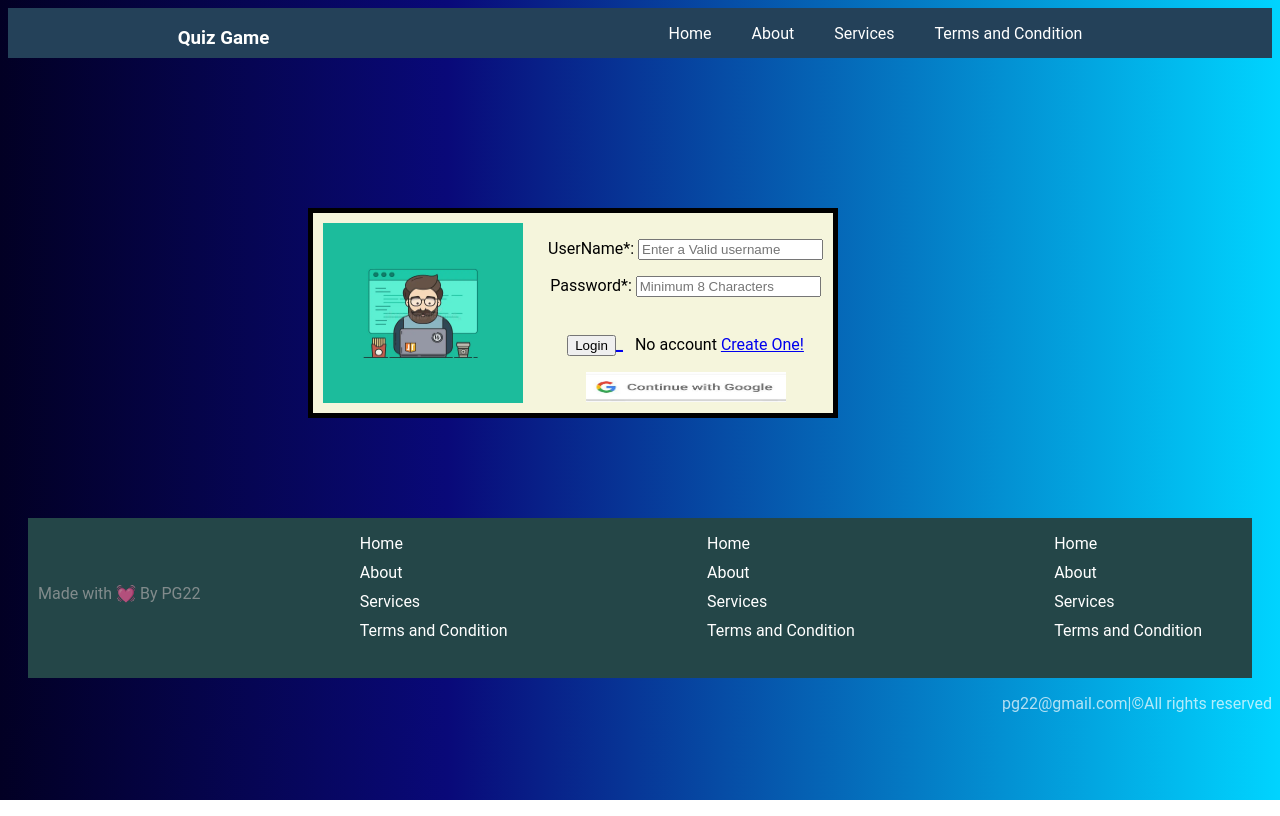
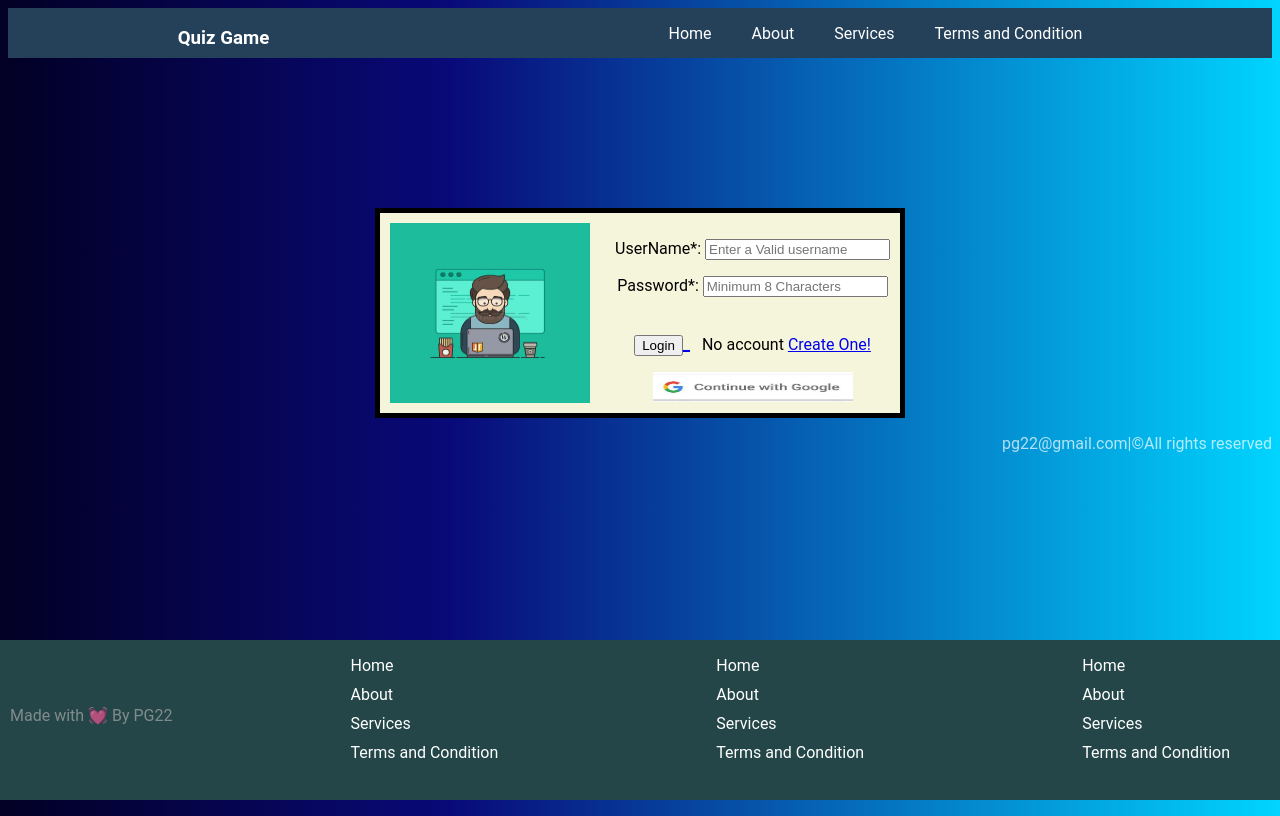
Before and after one commit to Tanuj1228/final-SCM, a plain HTML site: page Index.html in a window 1280 px wide. Drawn offline with Linux system fonts and the light colour scheme.

Commit message:
Modifying the login page

```diff
--- a/Index.html
+++ b/Index.html
@@ -13,6 +13,8 @@
             font-family: 'Roboto',sans-serif;
             background: rgb(2,0,36);
             background: linear-gradient(90deg, rgba(2,0,36,1) 0%, rgba(9,9,121,1) 35%, rgba(0,212,255,1) 100%);
+            height: 100vh;
+            background-repeat: no-repeat;
         }
         img{
             width: 200px;
@@ -22,14 +24,17 @@
             display: flex;
             justify-content: space-between;
             padding: 10px 10px 10px 10px;
-            margin: 150px 200px 100px 300px;
+            margin: auto;
+            margin-top: 150px;
             width: 500px;
             height: 180px;
+
             border: 5px black solid;
             background-color: beige;
         }
-        div#login:hover{
-            box-shadow: 10px 4px 8px 0 rgba(0, 0, 0, 0.2), 0 6px 20px 0 rgba(0, 0, 0, 0.19);
+        div#Login:hover{
+            box-shadow: 10px 6px 10px 2px rgba(0, 0, 0, 0.2), 0 6px 20px 0 rgba(0, 0, 0, 0.19);
+            transition: 0.3s ease-in-out;
         }
         div.google img{
             width: 200px;
@@ -40,11 +45,14 @@
             size: 1.1rem;
         }
         section.header{
+            top: 0;
             background-color: rgb(36, 65, 89);
             height: 50px;
             color: white;
             display: flex;
+            width:auto;
             justify-content: space-around;
+
         }
         div.List ul{
             display: flex;
@@ -61,13 +69,16 @@
             font-size: 1.1rem;
             color: hotpink;
         }
-        div.footer{
+        footer.footer{
             background-color: rgb(36, 70, 72);
             display: flex;
+            bottom: 0;
+            left : 0;
+            position:fixed;
             justify-content: space-between;
             height: 160px;
-            width: auto;
-            margin: 30px 20px 0px 20px;
+            width: 100vw;
+
         }
         div.flex1 ul li{
             list-style: none;
@@ -81,7 +92,7 @@
             font-size: 1.1rem;
             color: hotpink;
         }
-        div.footer div.Title {
+        footer div.Title {
             color: darkgray;
             opacity: 0.7;
             margin: 50px 10px 50px 10px;
@@ -122,7 +133,7 @@
     </header>
 
     <form action="" method="post">
-        <div id="Login" align="center">
+        <div id="Login" class="login" align="center">
             <div>
                 <img src="Login Flex.webp" alt="">
             </div>
@@ -144,7 +155,7 @@
         </div>
     </form>
     <footer>
-        <div class="footer">
+        <footer class="footer">
             <div class="Title">
                 <span class="Team"><p>Made with &#128147; By PG22 </p></span>
             </div>
@@ -172,7 +183,7 @@
                     <li><a href="Terms And Conditions.html">Terms and Condition</a></li>
                 </ul>
             </div>
-        </div>
+        </footer>
     </footer>
     <div class="copyright">
         <p><a href="#">pg22@gmail.com|&copy;All rights reserved</a></p>
```
